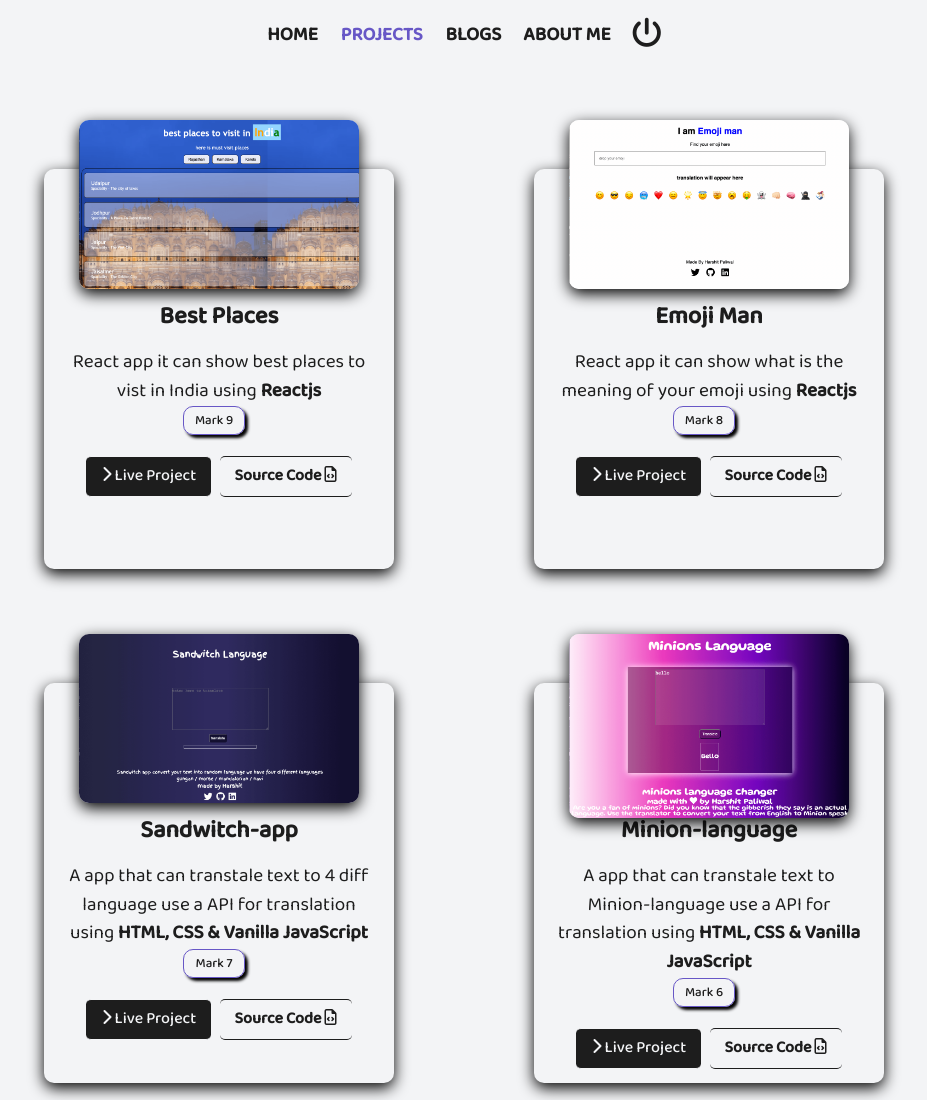
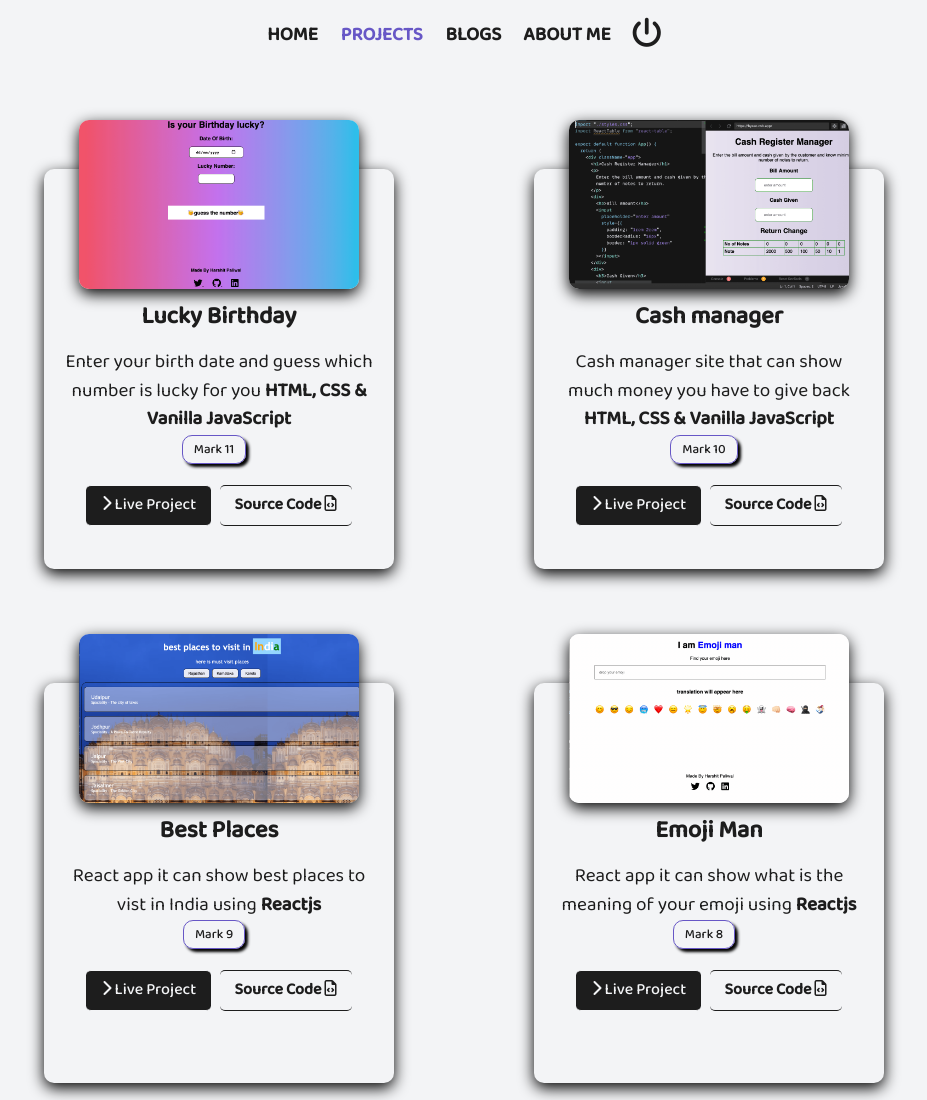
Before and after one commit to harshitpaliwal95/portfolio, a plain HTML site: page project.html in a window 1280 px wide. Shown: the top 1100 px of the page, without its empty margins (176-1103 px from the left). Drawn offline with Linux system fonts and the light colour scheme.

Commit message:
projects added

```diff
--- a/project.html
+++ b/project.html
@@ -37,6 +37,69 @@
       </div>
     </header>
     <section class="all_projects">
+      <!-- mark-11 -->
+      <div class="container">
+        <div class="project_card">
+          <div class="card">
+            <div class="image-box">
+              <img src="img/project/markEleven.png" alt="" />
+            </div>
+            <div class="card-content">
+              <h2>Lucky Birthday</h2>
+              <p>
+                Enter your birth date and guess which number is lucky for you
+                <b>HTML, CSS & Vanilla JavaScript</b>
+                <br />
+                <span class="markHolder">Mark 11</span>
+              </p>
+              <a
+                href="https://harshitpaliwal95.github.io/lucky-birthDay-markEleven"
+                class="btn"
+                target="_blank"
+                ><i class="fas fa-chevron-right"></i> Live Project</a
+              >
+              <a
+                href="https://github.com/harshitpaliwal95/lucky-birthDay-markEleven"
+                class="btn_opp"
+                target="_blank"
+                >Source Code <i class="far fa-file-code" target="_blank"></i
+              ></a>
+            </div>
+          </div>
+        </div>
+      </div>
+
+      <!-- mark-10 -->
+      <div class="container">
+        <div class="project_card">
+          <div class="card">
+            <div class="image-box">
+              <img src="img/project/markTen.png" alt="" />
+            </div>
+            <div class="card-content">
+              <h2>Cash manager</h2>
+              <p>
+                Cash manager site that can show much money you have to give back
+                <b>HTML, CSS & Vanilla JavaScript</b>
+                <br />
+                <span class="markHolder">Mark 10</span>
+              </p>
+              <a
+                href="https://harshitpaliwal95.github.io/Cash-manage-markTen/"
+                class="btn"
+                target="_blank"
+                ><i class="fas fa-chevron-right"></i> Live Project</a
+              >
+              <a
+                href="https://github.com/harshitpaliwal95/Cash-manage-markTen"
+                class="btn_opp"
+                target="_blank"
+                >Source Code <i class="far fa-file-code" target="_blank"></i
+              ></a>
+            </div>
+          </div>
+        </div>
+      </div>
       <!-- mark 9 -->
       <div class="container">
         <div class="project_card">
```
